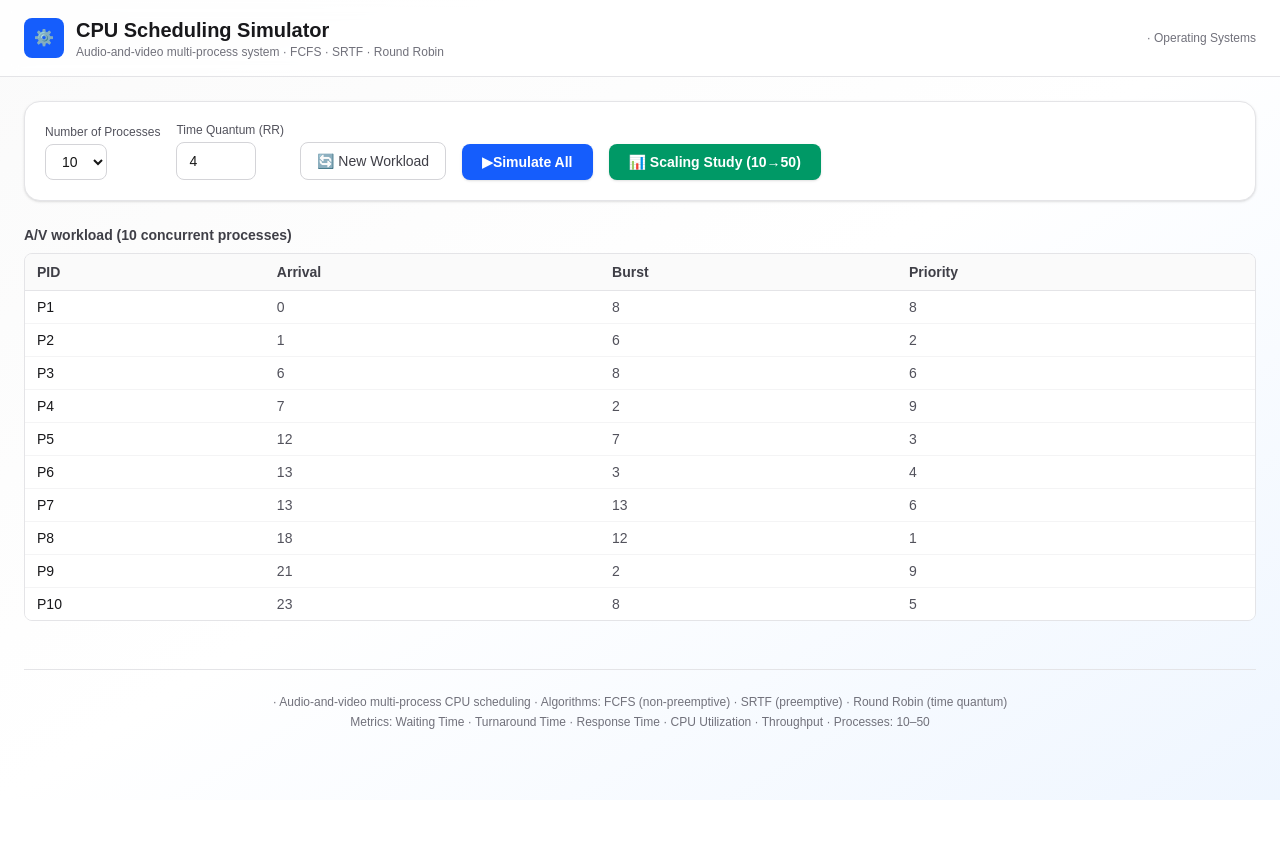
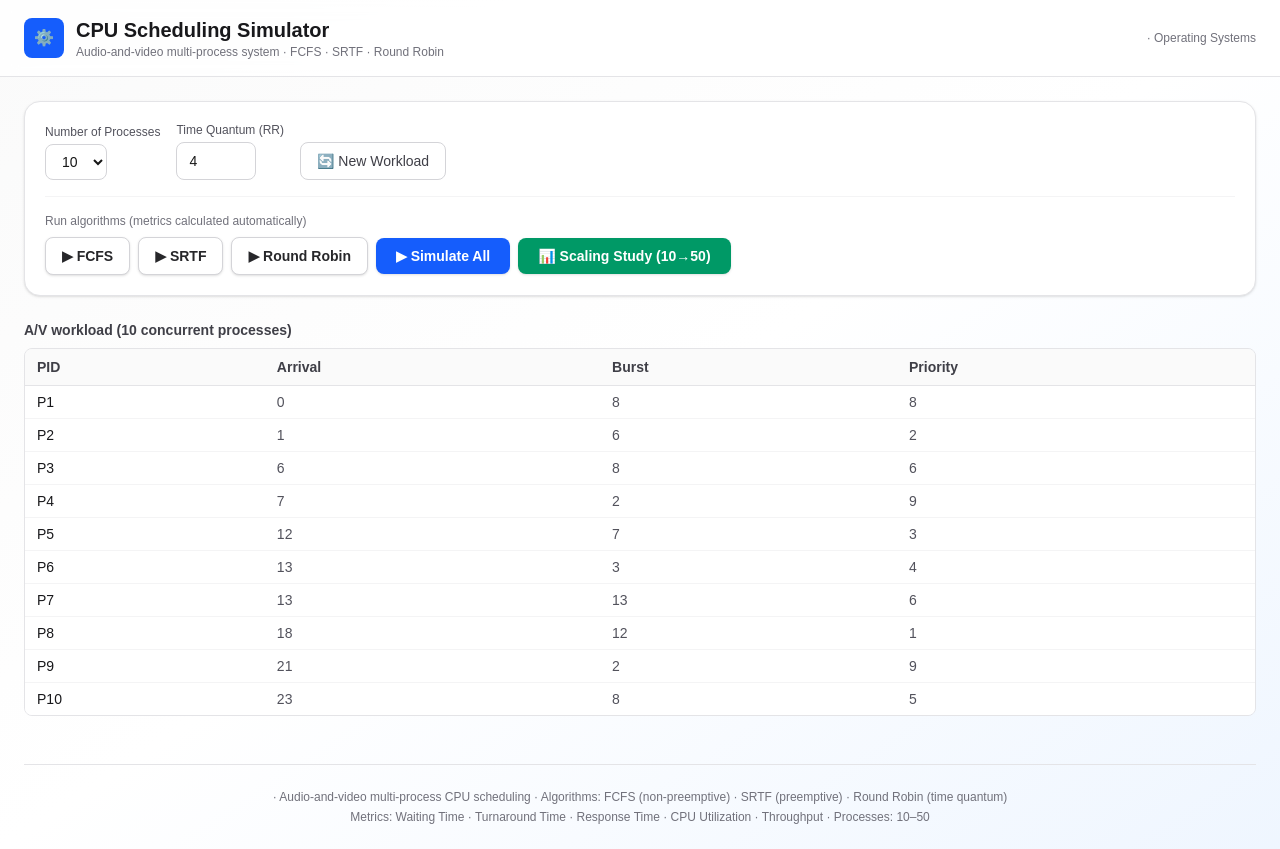
Before and after one commit to CalvinMachitje/cpu-scheduler, a Next.js app: page / in a window 1280 px wide. Before the commit the page ends 800 px from the top, so only its background shows below. Built offline with nearby package versions, Linux system fonts and the light colour scheme.

Commit message:
fix: improve comments and structure in main simulator page; clarify algorithm flow and result handling

```diff
--- a/src/app/page.tsx
+++ b/src/app/page.tsx
@@ -1,10 +1,10 @@
 /**
- * Main simulator page audio-and-video multi-process scheduling.
+ * Main simulator page (CMPG324 audio-and-video multi-process scheduling).
  *
  * Flow for collaborators:
  * 1) generateProcesses → workload table
- * 2) runAlgorithm(FCFS|SRTF|RR) via Simulate All
- * 3) Tabs: Gantt (CpuSchedulerView + Gantt + Trace), Compare metrics, Scaling Study 10–50
+ * 2) Run one algorithm (FCFS | SRTF | RR) or Simulate All
+ * 3) Metrics are calculated for whatever was run; tabs show Gantt / Compare / Scaling
  *
  * Keep scheduling logic in src/lib; this file only holds UI state and wiring.
  */
@@ -16,7 +16,7 @@ import {
   generateProcesses,
   runAlgorithm,
 } from "@/lib/algorithms";
-import { Process, SimulationResult } from "@/lib/types";
+import { Process, SimulationResult, Algorithm } from "@/lib/types";
 import ProcessTable from "@/components/ProcessTable";
 import GanttChart from "@/components/GanttChart";
 import ExecutionTrace from "@/components/ExecutionTrace";
@@ -24,8 +24,14 @@ import CpuSchedulerView from "@/components/CpuSchedulerView";
 import MetricsCard from "@/components/MetricsCard";
 import ComparisonChart, { ScalingChart } from "@/components/ComparisonChart";
 
+const PROCESS_COUNTS = [10, 20, 30, 40, 50];
+const ALGORITHMS: Algorithm[] = ["FCFS", "SRTF", "RR"];
 
-const PROCESS_COUNTS = [10, 20, 30, 40, 50];
+const ALGO_LABELS: Record<Algorithm, string> = {
+  FCFS: "FCFS",
+  SRTF: "SRTF",
+  RR: "Round Robin",
+};
 
 export default function Home() {
   const [processCount, setProcessCount] = useState(10);
@@ -34,7 +40,8 @@ export default function Home() {
   const [processes, setProcesses] = useState<Process[]>(() =>
     generateProcesses(10, 42)
   );
-  const [results, setResults] = useState<SimulationResult[] | null>(null);
+  /** Results keyed by algorithm — supports running one or many */
+  const [resultMap, setResultMap] = useState<Partial<Record<Algorithm, SimulationResult>>>({});
   const [scalingData, setScalingData] = useState<{
     waiting: any[];
     turnaround: any[];
@@ -43,35 +50,65 @@ export default function Home() {
     throughput: any[];
   } | null>(null);
   const [isRunning, setIsRunning] = useState(false);
+  const [runningAlgo, setRunningAlgo] = useState<Algorithm | "ALL" | "SCALING" | null>(null);
   const [activeTab, setActiveTab] = useState<"single" | "compare" | "scaling">("single");
+
+  const results = useMemo(
+    () => ALGORITHMS.map((a) => resultMap[a]).filter(Boolean) as SimulationResult[],
+    [resultMap]
+  );
+
+  const hasResults = results.length > 0;
 
   const regenerate = useCallback(() => {
     const newSeed = Date.now() % 100000;
     setSeed(newSeed);
     setProcesses(generateProcesses(processCount, newSeed));
-    setResults(null);
+    setResultMap({});
   }, [processCount]);
 
   const handleCountChange = (count: number) => {
     setProcessCount(count);
     setProcesses(generateProcesses(count, seed));
-    setResults(null);
+    setResultMap({});
   };
 
-  const runSimulation = () => {
+  /** Run a single algorithm and merge into resultMap (keeps other algorithms if already run). */
+  const runOne = (algorithm: Algorithm) => {
     setIsRunning(true);
+    setRunningAlgo(algorithm);
     setTimeout(() => {
-      const fcfs = runAlgorithm("FCFS", processes);
-      const srtf = runAlgorithm("SRTF", processes);
-      const rr = runAlgorithm("RR", processes, timeQuantum);
-      setResults([fcfs, srtf, rr]);
+      const result = runAlgorithm(algorithm, processes, timeQuantum);
+      setResultMap((prev) => ({ ...prev, [algorithm]: result }));
       setIsRunning(false);
+      setRunningAlgo(null);
+      setActiveTab("single");
+    }, 30);
+  };
+
+  /** Run FCFS, SRTF and RR on the current workload and replace all results. */
+  const runAll = () => {
+    setIsRunning(true);
+    setRunningAlgo("ALL");
+    setTimeout(() => {
+      const next: Partial<Record<Algorithm, SimulationResult>> = {};
+      for (const algo of ALGORITHMS) {
+        next[algo] = runAlgorithm(algo, processes, timeQuantum);
+      }
+      setResultMap(next);
+      setIsRunning(false);
+      setRunningAlgo(null);
       setActiveTab("compare");
     }, 50);
   };
 
+  const clearResults = () => {
+    setResultMap({});
+  };
+
   const runScaling = () => {
     setIsRunning(true);
+    setRunningAlgo("SCALING");
     setTimeout(() => {
       const waiting: any[] = [];
       const turnaround: any[] = [];
@@ -81,8 +118,8 @@ export default function Home() {
 
       for (const count of PROCESS_COUNTS) {
         const procs = generateProcesses(count, seed + count);
-        const fcfs = runAlgorithm("FCFS", procs);
-        const srtf = runAlgorithm("SRTF", procs);
+        const fcfs = runAlgorithm("FCFS", procs, timeQuantum);
+        const srtf = runAlgorithm("SRTF", procs, timeQuantum);
         const rr = runAlgorithm("RR", procs, timeQuantum);
 
         waiting.push({
@@ -119,14 +156,29 @@ export default function Home() {
 
       setScalingData({ waiting, turnaround, response, cpu, throughput });
       setIsRunning(false);
+      setRunningAlgo(null);
       setActiveTab("scaling");
     }, 50);
   };
 
   const bestWaiting = useMemo(() => {
-    if (!results) return null;
+    if (results.length === 0) return null;
     return results.reduce((best, r) =>
       r.metrics.avgWaitingTime < best.metrics.avgWaitingTime ? r : best
+    ).algorithm;
+  }, [results]);
+
+  const bestTurnaround = useMemo(() => {
+    if (results.length === 0) return null;
+    return results.reduce((best, r) =>
+      r.metrics.avgTurnaroundTime < best.metrics.avgTurnaroundTime ? r : best
+    ).algorithm;
+  }, [results]);
+
+  const bestResponse = useMemo(() => {
+    if (results.length === 0) return null;
+    return results.reduce((best, r) =>
+      r.metrics.avgResponseTime < best.metrics.avgResponseTime ? r : best
     ).algorithm;
   }, [results]);
 
@@ -191,27 +243,67 @@ export default function Home() {
               onClick={regenerate}
               className="flex items-center gap-2 rounded-lg border border-zinc-300 bg-white px-4 py-2 text-sm font-medium text-zinc-700 hover:bg-zinc-50 dark:border-zinc-600 dark:bg-zinc-800 dark:text-zinc-200 dark:hover:bg-zinc-700"
             >
-              🔄
-              New Workload
+              🔄 New Workload
+            </button>
+          </div>
+
+          {/* Per-algorithm + run all */}
+          <div className="mt-4 border-t border-zinc-100 pt-4 dark:border-zinc-800">
+            <p className="mb-2 text-xs font-medium text-zinc-500 dark:text-zinc-400">
+              Run algorithms (metrics calculated automatically)
+            </p>
+            <div className="flex flex-wrap items-center gap-2">
+              {ALGORITHMS.map((algo) => {
+                const done = Boolean(resultMap[algo]);
+                const active = runningAlgo === algo;
+                return (
+                  <button
+                    key={algo}
+                    onClick={() => runOne(algo)}
+                    disabled={isRunning}
+                    className={`rounded-lg px-4 py-2 text-sm font-semibold shadow-sm disabled:opacity-60 ${
+                      done
+                        ? "border border-emerald-300 bg-emerald-50 text-emerald-800 hover:bg-emerald-100 dark:border-emerald-700 dark:bg-emerald-950 dark:text-emerald-200"
+                        : "border border-zinc-300 bg-white text-zinc-800 hover:bg-zinc-50 dark:border-zinc-600 dark:bg-zinc-800 dark:text-zinc-100"
+                    }`}
+                  >
+                    {active ? "Running…" : done ? `✓ ${ALGO_LABELS[algo]}` : `▶ ${ALGO_LABELS[algo]}`}
+                  </button>
+                );
+              })}
+
+              <button
+                onClick={runAll}
+                disabled={isRunning}
+                className="rounded-lg bg-blue-600 px-5 py-2 text-sm font-semibold text-white shadow hover:bg-blue-700 disabled:opacity-60"
+              >
+                {runningAlgo === "ALL" ? "Running…" : "▶ Simulate All"}
               </button>
 
+              {hasResults && (
                 <button
-              onClick={runSimulation}
+                  onClick={clearResults}
                   disabled={isRunning}
-              className="flex items-center gap-2 rounded-lg bg-blue-600 px-5 py-2 text-sm font-semibold text-white shadow hover:bg-blue-700 disabled:opacity-60"
+                  className="rounded-lg border border-zinc-300 bg-white px-3 py-2 text-sm text-zinc-600 hover:bg-zinc-50 dark:border-zinc-600 dark:bg-zinc-800 dark:text-zinc-300"
                 >
-              ▶
-              {isRunning ? "Running…" : "Simulate All"}
+                  Clear results
                 </button>
+              )}
 
               <button
                 onClick={runScaling}
                 disabled={isRunning}
-              className="flex items-center gap-2 rounded-lg bg-emerald-600 px-5 py-2 text-sm font-semibold text-white shadow hover:bg-emerald-700 disabled:opacity-60"
+                className="rounded-lg bg-emerald-600 px-5 py-2 text-sm font-semibold text-white shadow hover:bg-emerald-700 disabled:opacity-60"
               >
-              📊
-              Scaling Study (10→50)
+                {runningAlgo === "SCALING" ? "Running…" : "📊 Scaling Study (10→50)"}
               </button>
+            </div>
+            {hasResults && (
+              <p className="mt-2 text-xs text-zinc-500">
+                Completed: {results.map((r) => r.algorithm).join(", ")}
+                {results.length < 3 && " — run the remaining algorithms or Simulate All to compare."}
+              </p>
+            )}
           </div>
         </section>
 
@@ -222,15 +314,23 @@ export default function Home() {
           <ProcessTable processes={processes} />
         </section>
 
-        {results && (
+        {(hasResults || scalingData) && (
           <div className="mb-4 flex gap-2 border-b border-zinc-200 dark:border-zinc-700">
-            {(["single", "compare", "scaling"] as const).map((tab) => (
+            {(["single", "compare", "scaling"] as const).map((tab) => {
+              const disabled =
+                (tab === "single" || tab === "compare") && !hasResults
+                  ? true
+                  : tab === "scaling" && !scalingData;
+              return (
                 <button
                   key={tab}
-                onClick={() => setActiveTab(tab)}
+                  onClick={() => !disabled && setActiveTab(tab)}
+                  disabled={disabled}
                   className={`px-4 py-2 text-sm font-medium capitalize transition ${
                     activeTab === tab
                       ? "border-b-2 border-blue-600 text-blue-600"
+                      : disabled
+                      ? "cursor-not-allowed text-zinc-300 dark:text-zinc-600"
                       : "text-zinc-500 hover:text-zinc-800 dark:hover:text-zinc-200"
                   }`}
                 >
@@ -240,26 +340,43 @@ export default function Home() {
                     ? "Metrics Comparison"
                     : "Scaling Analysis"}
                 </button>
-            ))}
+              );
+            })}
           </div>
         )}
 
-        {results && activeTab === "single" && (
+        {hasResults && activeTab === "single" && (
           <div className="space-y-6">
             {results.map((r) => (
               <div key={r.algorithm} className="space-y-3">
                 <CpuSchedulerView result={r} />
-                <GanttChart gantt={r.gantt} processes={r.processes} title={`${r.algorithm} Gantt Chart`} />
-                <ExecutionTrace gantt={r.gantt} processes={r.processes} algorithm={r.algorithm} />
+                <GanttChart
+                  gantt={r.gantt}
+                  processes={r.processes}
+                  title={`${r.algorithm} Gantt Chart`}
+                />
+                <ExecutionTrace
+                  gantt={r.gantt}
+                  processes={r.processes}
+                  algorithm={r.algorithm}
+                />
                 <ProcessTable processes={r.processes} showResults />
               </div>
             ))}
           </div>
         )}
 
-        {results && activeTab === "compare" && (
+        {hasResults && activeTab === "compare" && (
           <div className="space-y-6">
-            <div className="grid gap-4 md:grid-cols-3">
+            <div
+              className={`grid gap-4 ${
+                results.length === 1
+                  ? "md:grid-cols-1 max-w-md"
+                  : results.length === 2
+                  ? "md:grid-cols-2"
+                  : "md:grid-cols-3"
+              }`}
+            >
               {results.map((r) => (
                 <MetricsCard
                   key={r.algorithm}
@@ -269,12 +386,27 @@ export default function Home() {
               ))}
             </div>
 
+            {results.length >= 2 && (
+              <div className="space-y-2 rounded-lg border border-emerald-200 bg-emerald-50 px-4 py-3 text-sm text-emerald-800 dark:border-emerald-800 dark:bg-emerald-950/40 dark:text-emerald-200">
                 {bestWaiting && (
-              <div className="rounded-lg border border-emerald-200 bg-emerald-50 px-4 py-3 text-sm text-emerald-800 dark:border-emerald-800 dark:bg-emerald-950/40 dark:text-emerald-200">
+                  <p>
                     <strong>Best average waiting time:</strong> {bestWaiting}
+                  </p>
+                )}
+                {bestTurnaround && (
+                  <p>
+                    <strong>Best average turnaround time:</strong> {bestTurnaround}
+                  </p>
+                )}
+                {bestResponse && (
+                  <p>
+                    <strong>Best average response time:</strong> {bestResponse}
+                  </p>
+                )}
               </div>
             )}
 
+            {results.length >= 2 && (
               <div className="grid gap-4 sm:grid-cols-2 lg:grid-cols-3">
                 <ComparisonChart
                   results={results}
@@ -302,6 +434,14 @@ export default function Home() {
                   title="Throughput (proc / time unit)"
                 />
               </div>
+            )}
+
+            {results.length === 1 && (
+              <p className="text-sm text-zinc-500">
+                Run at least one more algorithm (or Simulate All) to see side-by-side
+                comparison charts.
+              </p>
+            )}
           </div>
         )}
 
@@ -309,7 +449,8 @@ export default function Home() {
           <div className="space-y-6">
             <p className="text-sm text-zinc-600 dark:text-zinc-400">
               Results for process counts 10 → 50 using the same generation seed offset.
-              Answers the investigative questions about behaviour as the number of processes increases.
+              Answers the investigative questions about behaviour as the number of processes
+              increases.
             </p>
             <div className="grid gap-6 lg:grid-cols-2">
               <ScalingChart
```
Lines whose indentation alone changed are shown as unchanged.
